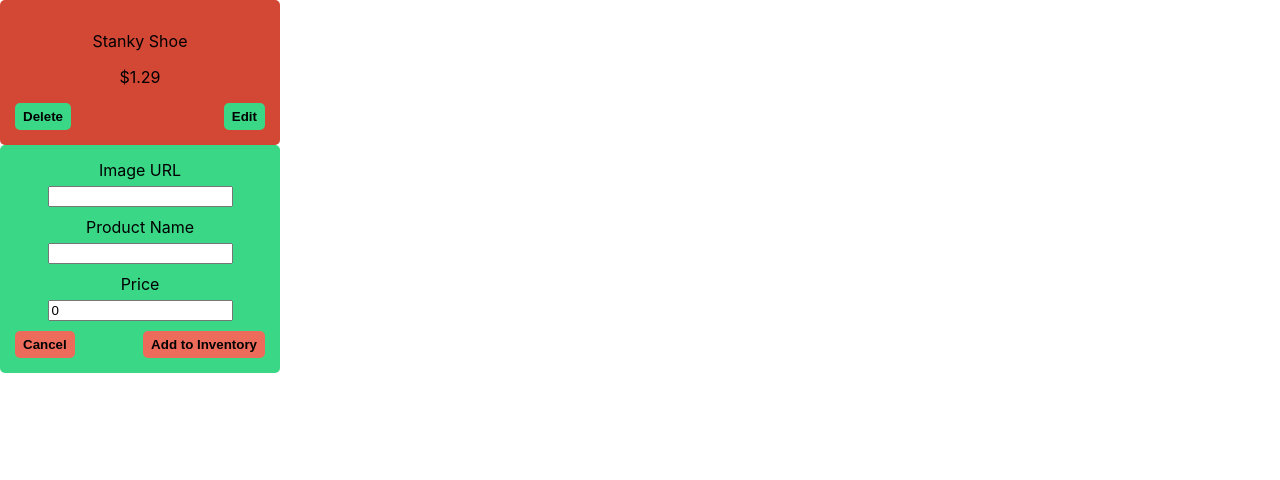
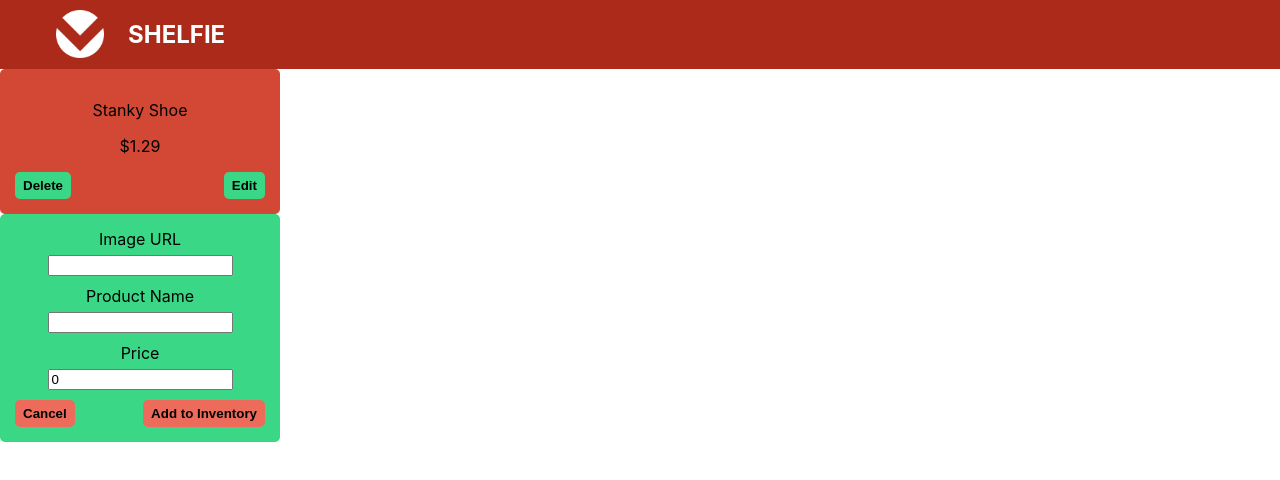
Before and after one commit to gv4383/shelfie-web, a React (Create React App) app: page / in a window 1280 px wide. Shown: the top 480 px of the page. Built offline with nearby package versions, Linux system fonts and the light colour scheme.

Commit message:
Created navbar component

```diff
--- a/src/App.tsx
+++ b/src/App.tsx
@@ -1,5 +1,6 @@
 import React, { FunctionComponent } from 'react';
 // import logo from './logo.svg';
+import Navbar from './components/Header';
 import ProductForm from './components/ProductForm';
 import ProductCard from './components/ProductCard';
 
@@ -7,20 +8,9 @@ import './App.scss';
 
 const App: FunctionComponent = () => (
   <div className="App">
-    {/* <header className="App-header">
-      <img src={logo} className="App-logo" alt="logo" />
-      <p>
-        Edit <code>src/App.tsx</code> and save to reload.
-      </p>
-      <a
-        className="App-link"
-        href="https://reactjs.org"
-        target="_blank"
-        rel="noopener noreferrer"
-      >
-        Learn React
-      </a>
-    </header> */}
+    <header>
+      <Navbar />
+    </header>
     <ProductCard name="Stanky Shoe" price={1.29} />
     <ProductForm />
   </div>
--- /dev/null
+++ b/src/components/Header/index.tsx
@@ -0,0 +1,14 @@
+import React, { FunctionComponent } from 'react';
+
+import logo from '../../assets/shelfie_icon.png';
+
+import './styles.scss';
+
+const Navbar: FunctionComponent = () => (
+  <div className="navbar-container">
+    <img className="nav-logo" src={logo} />
+    <h2 className="nav-title">SHELFIE</h2>
+  </div>
+);
+
+export default Navbar;
--- /dev/null
+++ b/src/components/Header/styles.scss
@@ -0,0 +1,19 @@
+@import '../../variables';
+
+.navbar-container {
+  background-color: $red-nav;
+  display: flex;
+  align-items: center;
+  text-align: left;
+}
+
+.nav-logo {
+  height: 48px;
+  margin-left: 56px;
+  margin-right: 24px;
+  width: 48px;
+}
+
+.nav-title {
+  color: white;
+}
```
